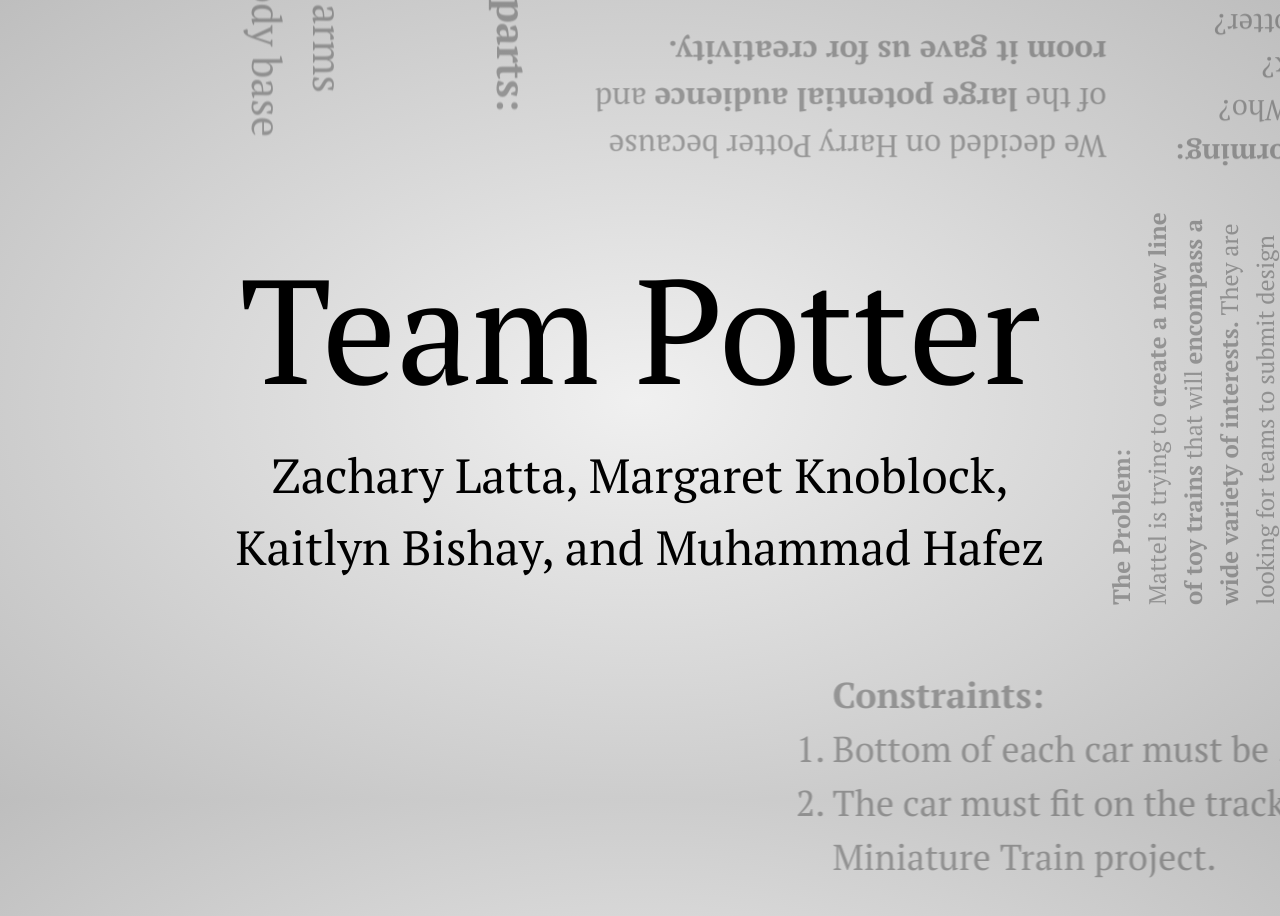
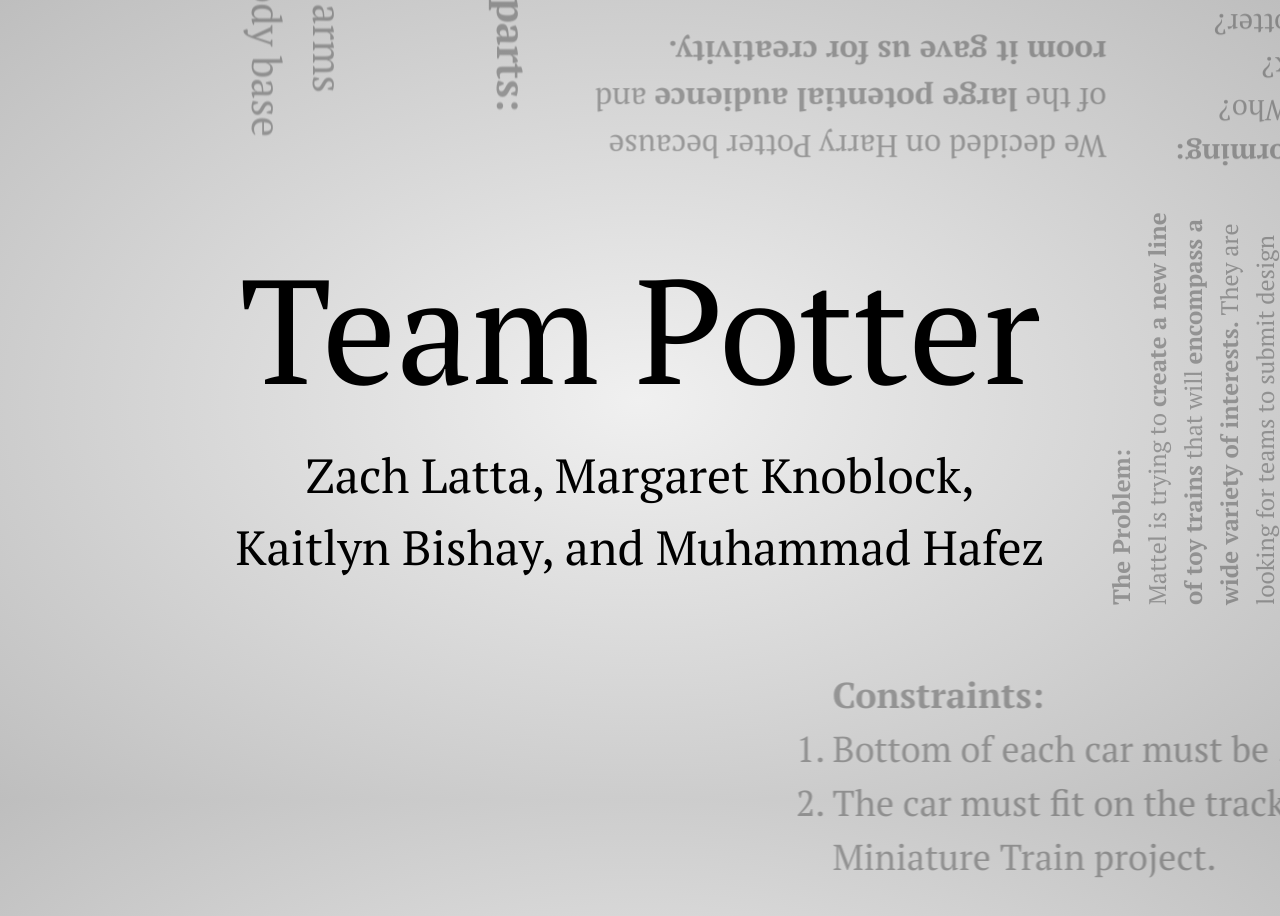
Before and after one commit to zachlatta/pimp-my-train, a plain HTML site: page index.html in a window 1280 px wide. Shown: the top 916 px of the page. Drawn offline with Linux system fonts and the light colour scheme.

Commit message:
Zachary Latta -> Zach Latta

```diff
--- a/index.html
+++ b/index.html
@@ -24,7 +24,7 @@
 
     <div class="step small-title" data-x="-10000" data-y="0" data-scale="2">
         <h1>Team Potter</h1>
-        <span class="footnote">Zachary Latta, Margaret Knoblock, Kaitlyn Bishay, and Muhammad Hafez</span>
+        <span class="footnote">Zach Latta, Margaret Knoblock, Kaitlyn Bishay, and Muhammad Hafez</span>
     </div>
 
     <div class="step" data-x="-8750" data-y="0" data-rotate="-90" data-scale="1">
```
